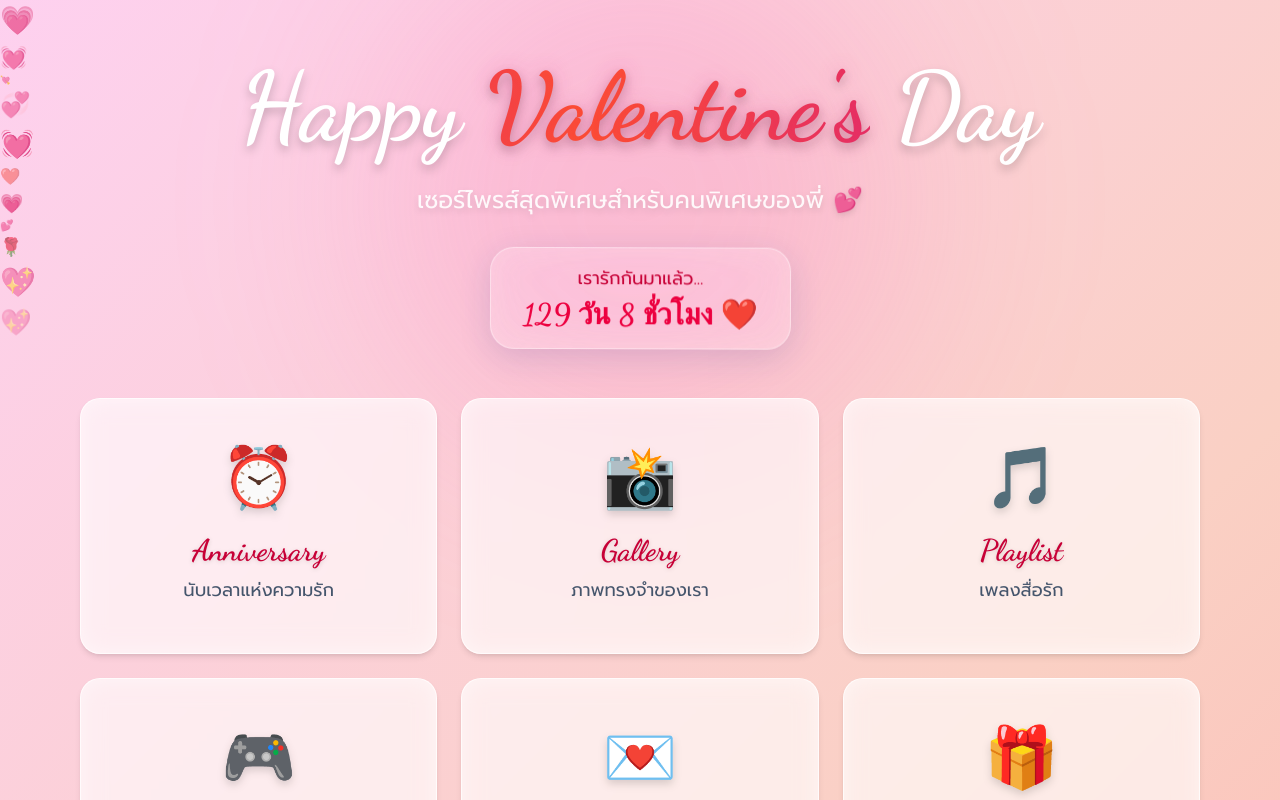
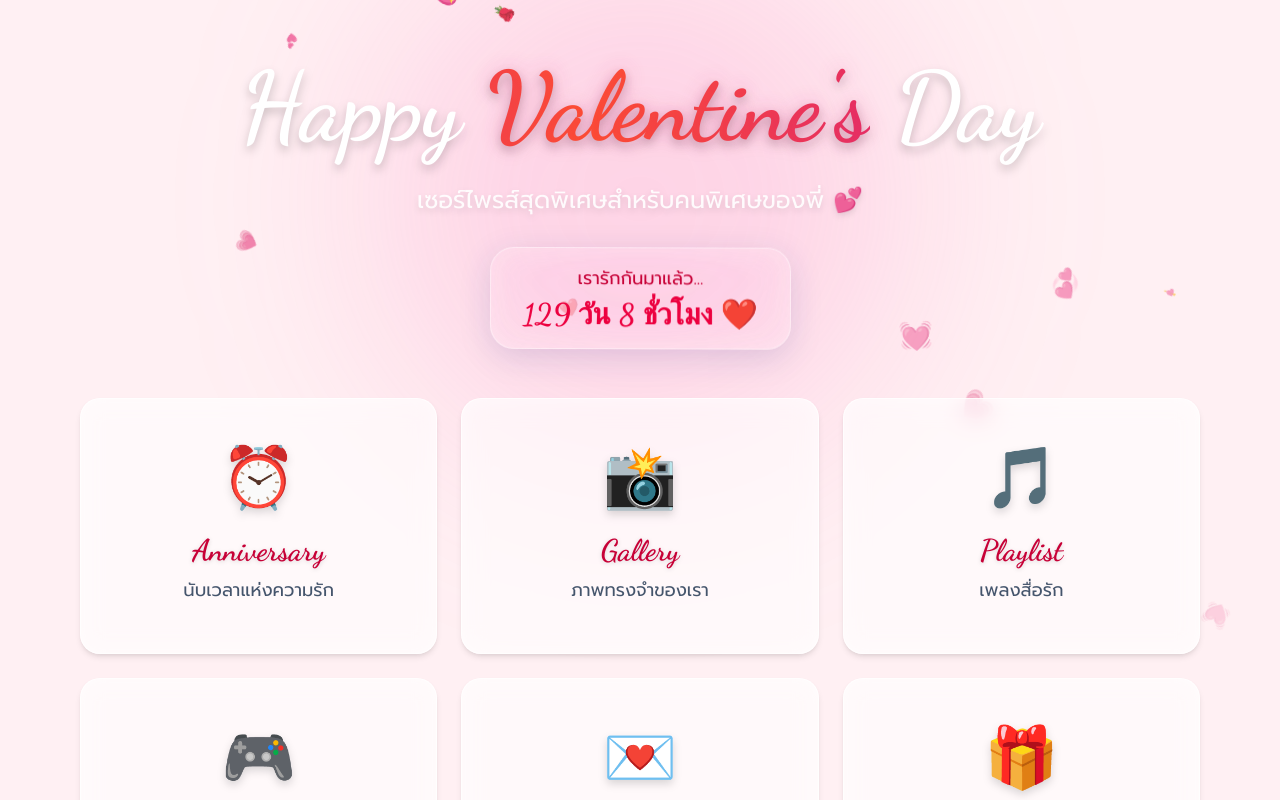
Before and after one commit to SuthichaiWisetnet/valentine-surprise, a Next.js app: page / in a window 1280 px wide. Shown: the top 800 px of the page. Built offline with nearby package versions, Linux system fonts and the light colour scheme.

Commit message:
feat: introduce comprehensive global styles including custom fonts, colors, animations, and UI effects.

```diff
--- a/app/globals.css
+++ b/app/globals.css
@@ -13,19 +13,20 @@
 /* Base Styles */
 body {
   font-family: "Prompt", sans-serif;
-  background: linear-gradient(
-    -45deg,
-    #ff9a9e,
-    #fad0c4,
-    #ffd1ff,
-    #a1c4fd,
-    #c2e9fb
-  );
-  background-size: 400% 400%;
-  animation: aurora 15s ease infinite; /* Dynamic Aurora Background */
+  background: #fff0f3; /* Minimalist Soft Pink */
   min-height: 100vh;
   color: #475569;
   overflow-x: hidden;
+}
+
+/* Restored Falling Hearts Animation Class */
+.heart {
+  position: absolute;
+  top: -10vh;
+  animation-name: fall;
+  animation-timing-function: linear;
+  animation-iteration-count: infinite;
+  z-index: 0;
 }
 
 /* Scrollbar Customization */
```
